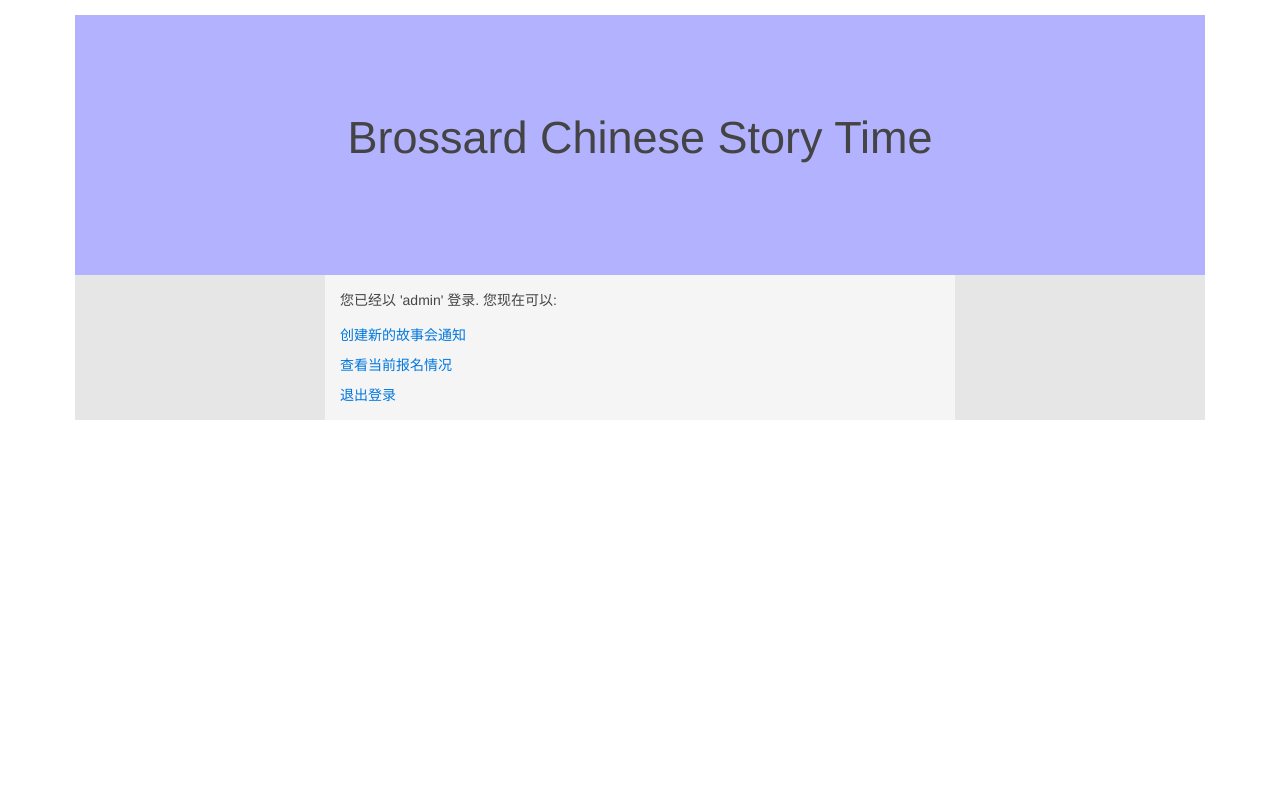
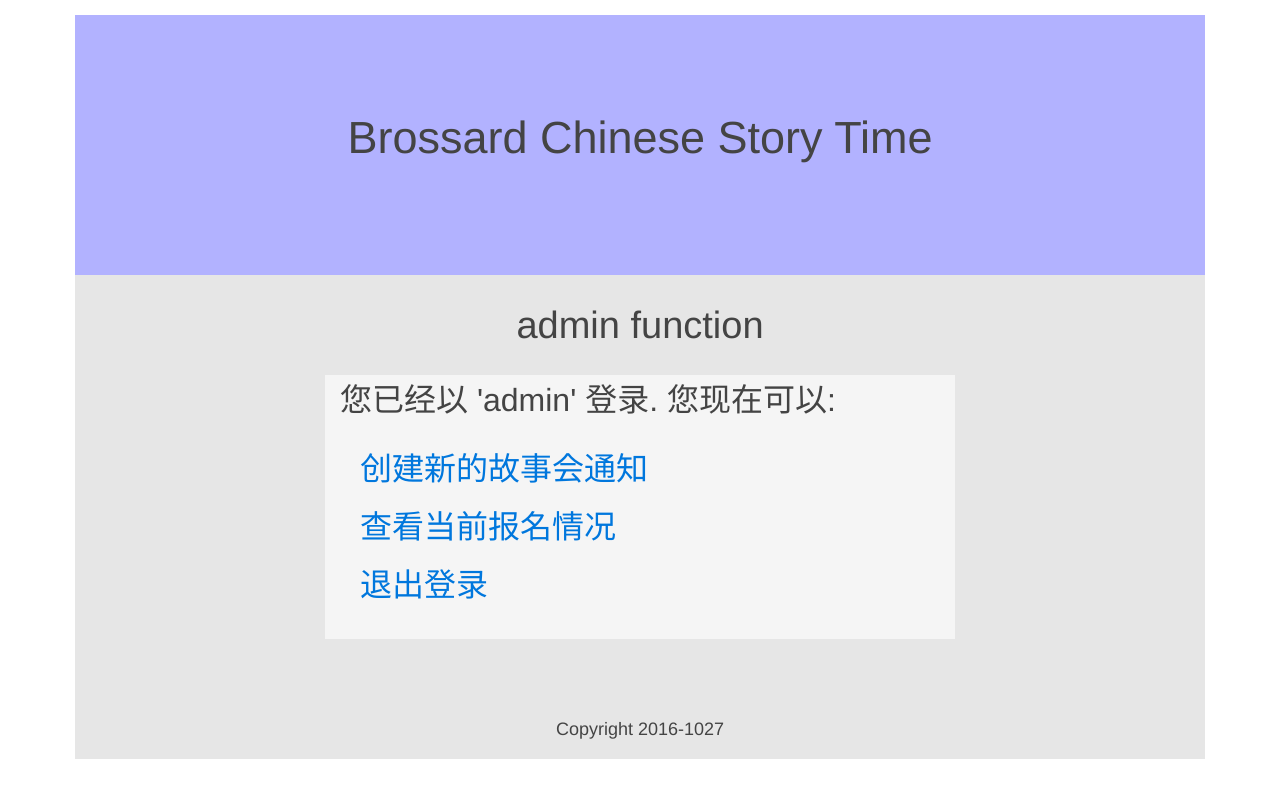
Before and after one commit to tawaye/bsdcnstory, a Django app: page /chinesestory/admin/ in a window 1280 px wide. Run offline with Django 3.2, Linux system fonts and the light colour scheme; a user stored in the database is signed in.

Commit message:
adjust layout and fontsizes

```diff
--- a/chinesestory/views.py
+++ b/chinesestory/views.py
@@ -33,6 +33,7 @@ def adminlogin(request):
 	if request.user.is_authenticated:
 		context['authenticated'] = True
 		context['username'] = request.user.username
+		context['heading'] = 'admin function'
 		return render(request, 'adminlogin.html', context)
 
 	elif request.POST:
@@ -43,6 +44,7 @@ def adminlogin(request):
 			if user is not None:
 				login(request, user)
 				context['authenticated'] = True
+				context['heading'] = 'admin function'
 				context['username'] = request.user.username
 				return render(request, 'adminlogin.html', context)
 			else:
--- a/templates/adminlogin.html
+++ b/templates/adminlogin.html
@@ -1,15 +1,17 @@
 {% extends "./base.html" %}
 {% block content %}
 
-	<div class="uk-panel uk-panel-box uk-container-center uk-text-left" style="width: 600px">
+	<div class="uk-panel uk-panel-box uk-container-center uk-text-left" style="width: 600px;">
 
 	{% if authenticated %}
-		<p>您已经以 '{{ username }}' 登录. 您现在可以:</p>
-		<ul class="uk-list uk-list-space">
+		<p style="font-size: 32px;">您已经以 '{{ username }}' 登录. 您现在可以:</p>
+		<div style="padding-top: 20px; padding-left: 20px;">
+		<ul class="uk-list uk-list-space" style="font-size: 32px; line-height: 150%;">
 			<li><a href="/chinesestory/createnotice">创建新的故事会通知</a></li>
 			<li><a href="/chinesestory/viewregistration">查看当前报名情况</a></li>
 			<li><a href="/chinesestory/logout">退出登录</a></li>
 		</ul>
+		</div>
 	{% else %}
 	<h2>管理员登录</h2>
 	<p>{{ errmsg }}</p>
--- a/templates/base.html
+++ b/templates/base.html
@@ -17,10 +17,17 @@
 			<p style="font-size: 45px">Brossard Chinese Story Time</p>
 			</div>
 		</div>
+		<div class="uk-panel uk-text-center" style="background-color: rgba(128, 128,128, 0.2); padding-top: 40px; padding-bottom: 40px;">
+			<p style="font-size: 38px"> {{ heading }} </p>
+		</div>
 		<div class="uk-panel" style="background-color: rgba(128, 128,128, 0.2)">
 		{% block content %}
 		{% endblock %}
 		</div>
+		<div class="uk-panel uk-text-center" style="background-color: rgba(128, 128,128, 0.2); padding-top: 80px; padding-bottom: 20px;">
+			<p style="font-size: 18px"> Copyright 2016-1027 </p>
+		</div>
+
 	</div>
 </body>
 </html>
```
